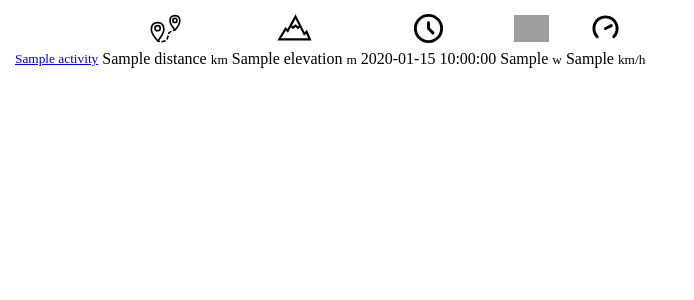
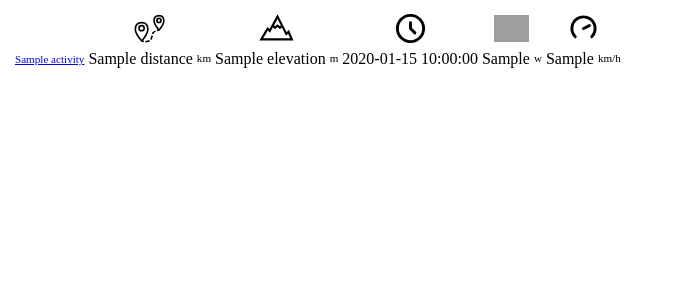
Before and after one commit to duvalcyril/strava-activities, a PHP site: template templates/strava-activities.html.twig in a window 1280 px wide. Shown: the top 300 px of the page, without its empty margins (0-694 px from the left). Run offline with PHP 8.4, Linux system fonts and the light colour scheme; the template is opened without the code that fills it: most values are stand-ins (such as "Sample title", 1, 10 or a date in 2020); some libraries are stand-ins or nearby versions; grey boxes are pictures that could not be loaded.

Commit message:
Smaller font

```diff
--- a/templates/strava-activities.html.twig
+++ b/templates/strava-activities.html.twig
@@ -11,13 +11,13 @@
     </tr>
     {% for activity in activities %}
         <tr>
-            <td><small>{{ activity.getStartDate().format('d-m-Y') }}</small></td>
-            <td><small><a href="{{ activity.getUrl() }}">{{ activity.getName()|length > 45 ? activity.getName()|slice(0, 45) ~ '...' : activity.getName() }}</a></small></td>
-            <td align="center">{{ activity.getDistance() }} <small>km</small></td>
-            <td align="center">{{ activity.getElevation() }} <small>m</small></td>
+            <td><sup><sub>{{ activity.getStartDate().format('d-m-Y') }}</sub></sup></td>
+            <td><sup><sub><a href="{{ activity.getUrl() }}">{{ activity.getName()|length > 45 ? activity.getName()|slice(0, 45) ~ '...' : activity.getName() }}</a></sub></sup></td>
+            <td align="center">{{ activity.getDistance() }} <sup><sub>km</sub></sup></td>
+            <td align="center">{{ activity.getElevation() }} <sup><sub>m</sub></sup></td>
             <td align="center">{{ activity.getMovingTime() }}</td>
-            <td align="center">{{ activity.getAveragePower() ? activity.getAveragePower() ~ ' <small>w</small>': 'n/a' }}</td>
-            <td>{{ activity.getAverageSpeedInKmPerH() }} <small>km/h</small></td>
+            <td align="center">{{ activity.getAveragePower() ? activity.getAveragePower() ~ ' <sup><sub>w</sub></sup>': 'n/a' }}</td>
+            <td>{{ activity.getAverageSpeedInKmPerH() }} <sup><sub>km/h</sub></sup></td>
         </tr>
     {% endfor %}
 </table>
```
Also changed, not shown: README.md, 1 other file.
